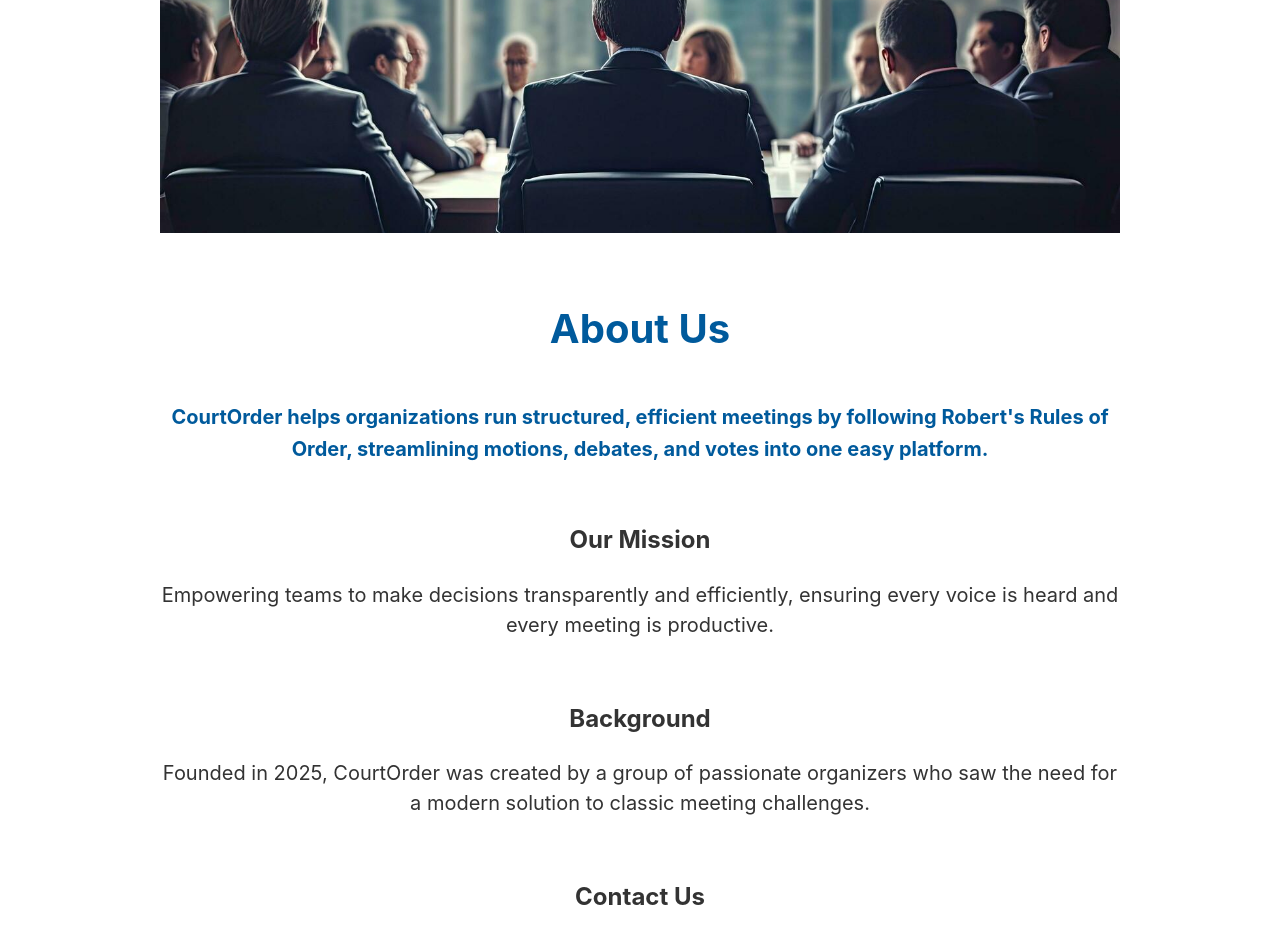
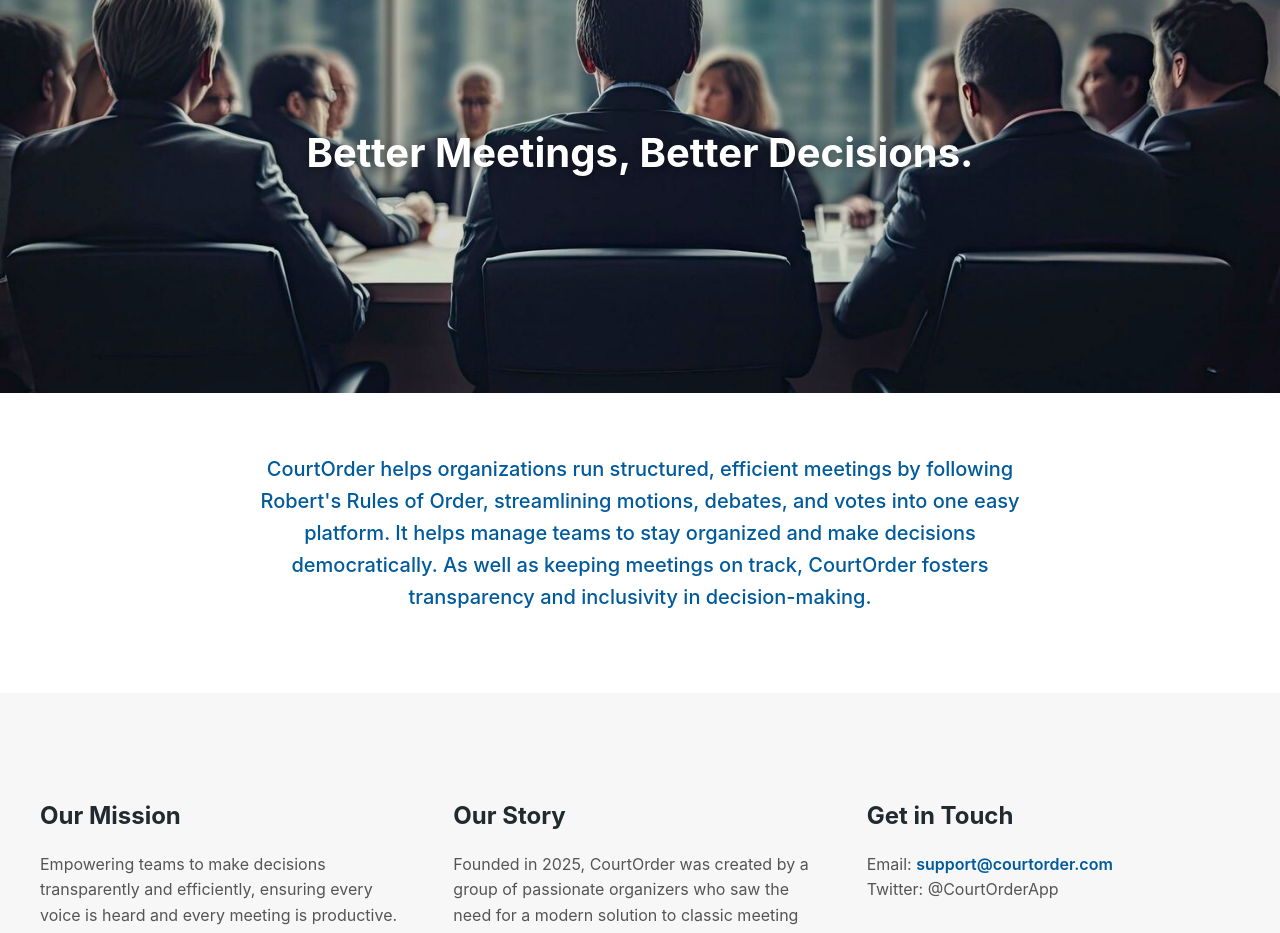
Before and after one commit to skbennett/RONR, a React (Vite) app in the folder react-app/: page /about in a window 1280 px wide. Shown: the part 160-1093 px from the top of the page. Built offline with nearby package versions, Linux system fonts and the light colour scheme; no server answers.

Commit message:
Updated about page to make it cleaner

```diff
--- a/react-app/src/App.css
+++ b/react-app/src/App.css
@@ -754,70 +754,116 @@
 }
 
 /* About Page Styles */
-.about-page {
+/* Find this block in src/App.css and update the selector */
+.main-content.about-page {
     width: 100%;
-    min-height: 100%;
     max-width: none;
     margin: 0;
-    background: rgba(255,255,255,0.15);
     padding: 0;
-    border-radius: 0;
-    box-shadow: none;
-    text-align: left;
-    display: flex;
-    flex-direction: column;
-    align-items: stretch;
-    justify-content: flex-start;
+    background: #ffffff; /* Allbirds uses clean white backgrounds */
+    text-align: center;
+    color: #212a2f; /* A softer, dark charcoal text color */
 }
 
-.main-content.about-page h1 {
-    text-align: center;
-    margin-top: 32px;
+/* --- 1. Hero Section --- */
+.about-hero {
+    position: relative;
+    width: 100%;
+    height: 60vh; /* Takes up 60% of the viewport height */
+    overflow: hidden;
+    display: flex;
+    align-items: center;
+    justify-content: center;
+    margin-bottom: 60px;
 }
 
-.about-section {
-    display: flex;
-    flex-wrap: wrap;
-    gap: 32px;
-    align-items: flex-start;
-    justify-content: center;
-    width: 100%;
-}
-
-.about-details {
-    flex: 1 1 350px;
-    display: flex;
-    flex-direction: column;
-    gap: 20px;
-    align-items: center;
-    width: 100%;
-}
-
-.about-image-top {
-    width: 100%;
-    height: 33vh;
-    overflow: hidden;
-    border-radius: 0;
-    margin-bottom: 32px;
-    box-shadow: none;
-}
-
-.about-image-full {
+.about-hero-image {
     width: 100%;
     height: 100%;
     object-fit: cover;
-    display: block;
+    position: absolute;
+    top: 0;
+    left: 0;
+    z-index: 0;
+    filter: brightness(0.85); /* Slightly darken image so text pops */
 }
 
-@media (max-width: 900px) {
-    .about-section {
-        flex-direction: column;
-        align-items: center;
+.about-hero-text {
+    position: relative;
+    z-index: 1;
+    color: white;
+    padding: 0 20px;
+}
+
+.about-hero-text h1 {
+    font-size: 3rem;
+    font-weight: 700;
+    margin: 0;
+    text-shadow: 0 2px 10px rgba(0,0,0,0.3);
+}
+
+/* --- 2. Narrative Section --- */
+.about-narrative {
+    padding: 0 24px;
+    margin-bottom: 80px; /* Generous whitespace */
+}
+
+.mission-statement {
+    font-size: 1.25rem; /* Approx 20px */
+    font-weight: 500;   /* Medium weight, not too bold */
+    line-height: 1.6;
+    color: #005a9c;     /* Your primary brand color */
+    max-width: 800px;
+    margin: 0 auto;
+}
+
+/* --- 3. Values Grid Section --- */
+.about-grid-section {
+    background-color: #f7f7f7; /* Light grey background for contrast */
+    padding: 80px 24px;
+}
+
+.grid-container {
+    display: grid;
+    grid-template-columns: repeat(auto-fit, minmax(300px, 1fr)); /* Responsive 3 columns */
+    gap: 40px;
+    max-width: 1200px;
+    margin: 0 auto;
+    text-align: left; /* Align text left inside the cards for readability */
+}
+
+.grid-item h3 {
+    font-size: 1.5rem;
+    color: #212a2f;
+    margin-bottom: 16px;
+    font-weight: 700;
+}
+
+.grid-item p {
+    font-size: 1rem;
+    color: #555;
+    line-height: 1.6;
+    margin: 0;
+}
+
+.grid-item a {
+    color: #005a9c;
+    text-decoration: none;
+    font-weight: 600;
+}
+
+/* --- Mobile Tweaks --- */
+@media (max-width: 768px) {
+    .about-hero {
+        height: 40vh;
     }
-    .about-details {
-        width: 100%;
+    .about-hero-text h1 {
+        font-size: 2rem;
     }
-    .about-image-top, .about-image-full {
-        width: 100%;
+    .mission-statement {
+        font-size: 1.1rem;
+    }
+    .grid-container {
+        text-align: center; /* Center align grid items on mobile */
     }
 }
--- a/react-app/src/pages/About.jsx
+++ b/react-app/src/pages/About.jsx
@@ -1,36 +1,47 @@
 // src/pages/About.jsx
 import React from 'react';
-
 import '../App.css';
 import meetingRoomImage from '../Images/meeting_room.jpg';
 
 function About() {
   return (
     <div className="main-content about-page">
-      <div className="about-image-top">
-        <img src={meetingRoomImage} alt="Meeting Room" className="about-image-full" />
+      {/* 1. Hero Section */}
+      <div className="about-hero">
+        <img src={meetingRoomImage} alt="Meeting Room" className="about-hero-image" />
+        <div className="about-hero-text">
+          <h1 style={{ color: '#FFFFFFFF' }}>Better Meetings, Better Decisions.</h1>
+        </div>
       </div>
-      <h1 style={{ fontWeight: 'bold', marginBottom: '20px' }}>About Us</h1>
-      <div className="about-section">
-        <div className="about-details">
-          <p style={{ fontSize: '20px', fontWeight: 'bold', color: '#005a9c', marginBottom: '16px' }}>
-            CourtOrder helps organizations run structured, efficient meetings by following Robert's Rules of Order, streamlining motions, debates, and votes into one easy platform.
-          </p>
-          <div className="about-card">
-            <h2>Our Mission</h2>
-            <p style={{ fontSize: '20px', color: '#333', lineHeight: '1.5' }}>Empowering teams to make decisions transparently and efficiently, ensuring every voice is heard and every meeting is productive.</p>
+
+      {/* 2. Narrative Section (The text you centered earlier) */}
+      <section className="about-narrative">
+        <p className="mission-statement">
+          CourtOrder helps organizations run structured, efficient meetings by following Robert's Rules of Order,
+          streamlining motions, debates, and votes into one easy platform. It helps manage teams to stay organized
+          and make decisions democratically. As well as keeping meetings on track, CourtOrder fosters transparency
+          and inclusivity in decision-making.
+        </p>
+      </section>
+
+      {/* 3. Values / Details Grid (Clean 3-column layout) */}
+      <section className="about-grid-section">
+        <div className="grid-container">
+          <div className="grid-item">
+            <h3>Our Mission</h3>
+            <p>Empowering teams to make decisions transparently and efficiently, ensuring every voice is heard and every meeting is productive.</p>
           </div>
-          <div className="about-card">
-            <h2>Background</h2>
-            <p style={{ fontSize: '20px', color: '#333', lineHeight: '1.5' }}>Founded in 2025, CourtOrder was created by a group of passionate organizers who saw the need for a modern solution to classic meeting challenges.</p>
+          <div className="grid-item">
+            <h3>Our Story</h3>
+            <p>Founded in 2025, CourtOrder was created by a group of passionate organizers who saw the need for a modern solution to classic meeting challenges.</p>
           </div>
-          <div className="about-card">
-            <h2>Contact Us</h2>
-            <p>Email: support@courtorder.com</p>
+          <div className="grid-item">
+            <h3>Get in Touch</h3>
+            <p>Email: <a href="mailto:support@courtorder.com">support@courtorder.com</a></p>
             <p>Twitter: @CourtOrderApp</p>
           </div>
         </div>
-      </div>
+      </section>
     </div>
   );
 }
```
